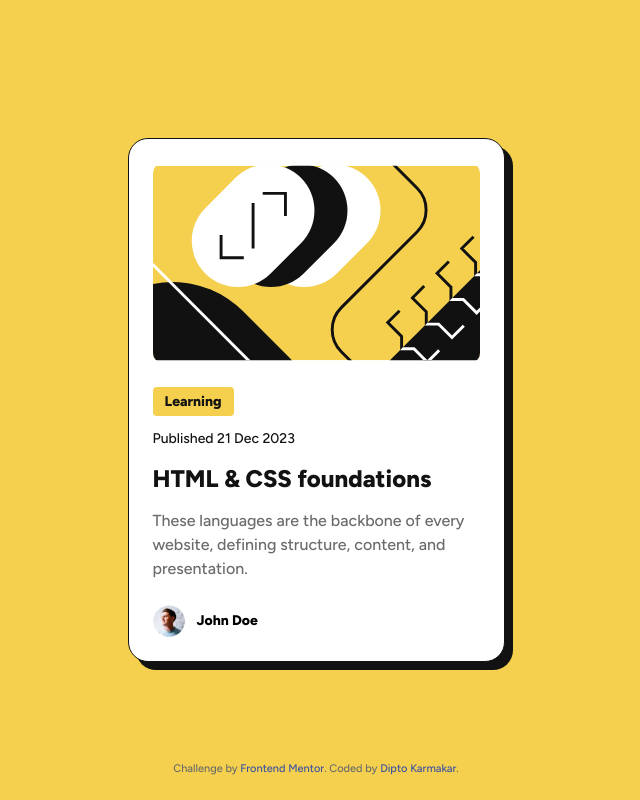
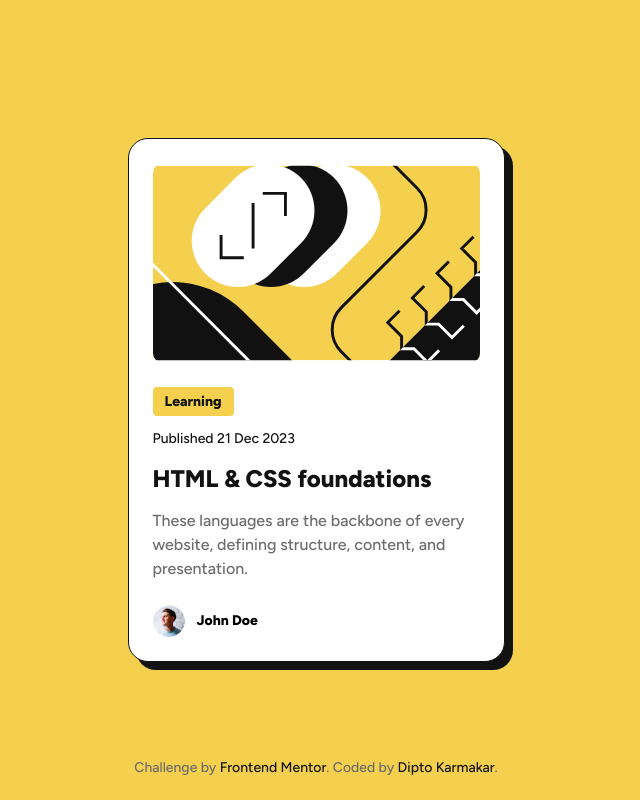
Before and after one commit to dipto0321/blog-preview-card, a plain HTML site: page index.html in a window 1280 px wide. Shown: the whole page, without its empty margins (324-964 px from the left). Drawn offline with Linux system fonts and the light colour scheme.

Commit message:
fix: Footer style fix

```diff
--- a/index.html
+++ b/index.html
@@ -63,7 +63,7 @@
         </div>
       </div>
     </main>
-    <footer class="attribution">
+    <footer>
       Challenge by
       <a href="https://www.frontendmentor.io?ref=challenge" target="_blank"
         >Frontend Mentor</a
--- a/styles.css
+++ b/styles.css
@@ -124,7 +124,7 @@ main {
   font-size: 14px;
 }
 
-.attribution {
+footer {
   font-size: 12px;
   color: var(--gray-500);
   position: absolute;
@@ -133,9 +133,10 @@ main {
   margin: 0 auto;
   width: 100%;
   padding: 24px 0;
+	text-align: center;
 }
 
-.attribution a {
+footer a {
   text-decoration: none;
   color: var(--gray-950);
 }
@@ -166,7 +167,7 @@ main {
     font-size: 16px;
   }
 
-  .attribution {
+  footer {
     font-size: 14px;
   }
 }
```
